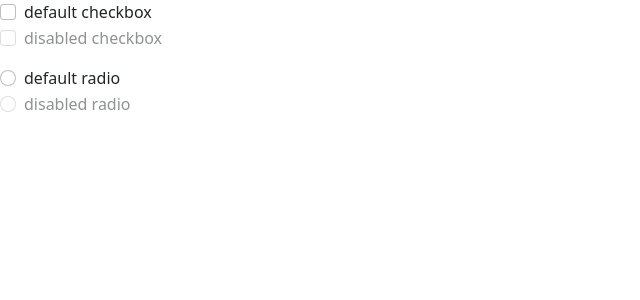
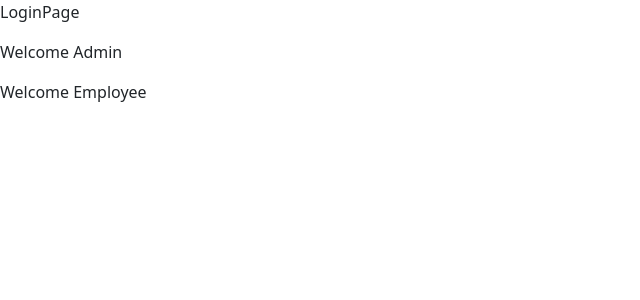
Before and after one commit to MoawazAyub/mac, a React (Create React App) app: page / in a window 1280 px wide. Shown: the top 300 px of the page, without its empty margins (0-640 px from the left). Built offline with nearby package versions, Linux system fonts and the light colour scheme.

Commit message:
feature/added-basic-pages
Added Basic Pages

```diff
--- a/src/App.js
+++ b/src/App.js
@@ -1,27 +1,14 @@
 import './App.scss';
-import Form from 'react-bootstrap/Form';
+import Login from './pages/shared/login';
+import { default as AdminWelcome } from './pages/admin/welcome';
+import { default as EmployeeWelcome } from './pages/employee/welcome';
 
 function App() {
   return (
     <div className="App">
-      <Form>
-      {['checkbox', 'radio'].map((type) => (
-        <div key={`default-${type}`} className="mb-3">
-          <Form.Check
-            type={type}
-            id={`default-${type}`}
-            label={`default ${type}`}
-          />
-
-          <Form.Check
-            disabled
-            type={type}
-            label={`disabled ${type}`}
-            id={`disabled-default-${type}`}
-          />
-        </div>
-      ))}
-    </Form>
+      <Login></Login>
+      <AdminWelcome></AdminWelcome>
+      <EmployeeWelcome></EmployeeWelcome>
     </div>
   );
 }
--- /dev/null
+++ b/src/pages/admin/welcome.js
@@ -0,0 +1,5 @@
+function Welcome() {
+  return <p>Welcome Admin</p>
+}
+
+export default Welcome;
--- /dev/null
+++ b/src/pages/employee/welcome.js
@@ -0,0 +1,5 @@
+function Welcome() {
+  return <p>Welcome Employee</p>
+}
+
+export default Welcome;
--- /dev/null
+++ b/src/pages/shared/login.js
@@ -0,0 +1,5 @@
+function Login() {
+  return <p>LoginPage</p>
+}
+
+export default Login;
```
